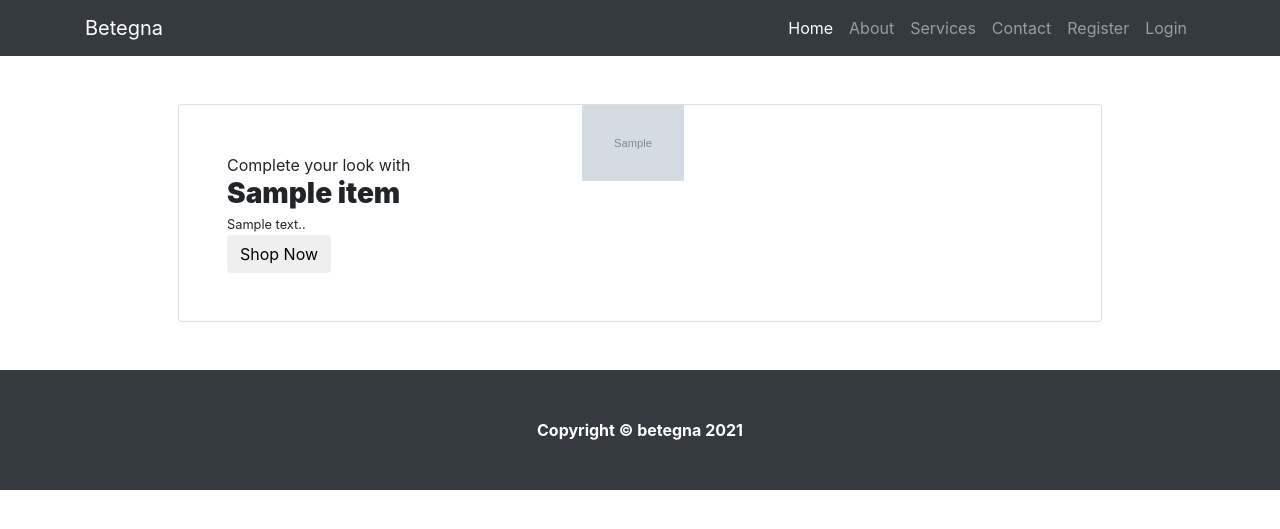
After one commit to chapimenge3/Betegna, a Django app: page /item/1/ in a window 1280 px wide. The commit adds this page. Shown: the top 529 px of the page. Run offline with Django 3.2, Linux system fonts and the light colour scheme; tables that the repository leaves empty hold one stand-in row (values such as "Sample post"); grey boxes marked "Sample" are stand-in pictures; some libraries are stand-ins or nearby versions.

Commit message:
item detail view added

```diff
--- a/Betegna/Items/urls.py
+++ b/Betegna/Items/urls.py
@@ -1,7 +1,8 @@
 from django.urls import  path
 
-from .views import Homepage
+from .views import Homepage, ItemDetail
 
 urlpatterns = [
-    path('', Homepage.as_view(), name="index")
+    path('', Homepage.as_view(), name="index"),
+    path('item/<int:pk>/', ItemDetail.as_view(), name="detail")
 ]
--- a/Betegna/Items/views.py
+++ b/Betegna/Items/views.py
@@ -1,7 +1,7 @@
 import random
 
 from django.shortcuts import render
-from django.views.generic import  TemplateView
+from django.views.generic import  TemplateView, DetailView
 
 
 from .models import Category, Item
@@ -28,3 +28,8 @@ class Homepage(TemplateView):
         # print(stars)
 
         return render(request, self.template_name, context)
+
+class ItemDetail(DetailView):
+    queryset = Item.objects.all()
+    template_name='item.html'
+    context_object_name = 'item'
--- a/Betegna/template/_base.html
+++ b/Betegna/template/_base.html
@@ -10,7 +10,12 @@
     <meta name="description" content="" />
     <meta name="author" content="" />
     <title>{% block title %} {% endblock title %}</title>
-
+    <link
+      rel="stylesheet"
+      href="https://maxcdn.bootstrapcdn.com/bootstrap/4.0.0/css/bootstrap.min.css"
+      integrity="sha384-Gn5384xqQ1aoWXA+058RXPxPg6fy4IWvTNh0E263XmFcJlSAwiGgFAW/dAiS6JXm"
+      crossorigin="anonymous"
+    />
     {% block css %} {% endblock css %}
   </head>
   <body>
@@ -42,10 +47,16 @@
             <li class="nav-item"><a class="nav-link" href="#!">Contact</a></li>
 
             {% if not user.is_authenticated %}
-            <li class="nav-item"><a class="nav-link" href="{% url 'login' %}">Register</a></li>
-            <li class="nav-item"><a class="nav-link" href="{% url 'login' %}">Login</a></li>
+            <li class="nav-item">
+              <a class="nav-link" href="{% url 'login' %}">Register</a>
+            </li>
+            <li class="nav-item">
+              <a class="nav-link" href="{% url 'login' %}">Login</a>
+            </li>
             {% else %}
-            <li class="nav-item"><a class="nav-link" href="{% url 'logout' %}">Logout</a></li>
+            <li class="nav-item">
+              <a class="nav-link" href="{% url 'logout' %}">Logout</a>
+            </li>
             {% endif %}
           </ul>
         </div>
@@ -53,8 +64,12 @@
     </nav>
     {% block content %} {% endblock content %}
     <footer class="py-5 bg-dark">
-      <div class="container"><p class="m-0 text-center text-white">Copyright &copy; betegna 2021</p></div>
-  </footer>
+      <div class="container">
+        <p class="m-0 text-center text-white">Copyright &copy; betegna 2021</p>
+      </div>
+    </footer>
+    <script src="https://code.jquery.com/jquery-3.5.1.slim.min.js"></script>
+    <script src="https://cdn.jsdelivr.net/npm/bootstrap@4.6.0/dist/js/bootstrap.bundle.min.js"></script>
     {% block js %} {% endblock js %}
   </body>
 </html>
--- a/Betegna/template/index.html
+++ b/Betegna/template/index.html
@@ -111,8 +111,7 @@
   </div>
 </div>
 {% endblock content %} {% comment %} Js imports {% endcomment %} {% block js %}
-<script src="https://code.jquery.com/jquery-3.5.1.slim.min.js"></script>
-<script src="https://cdn.jsdelivr.net/npm/bootstrap@4.6.0/dist/js/bootstrap.bundle.min.js"></script>
+
 
 <script src="{% static 'js/scripts.js' %}"></script>
 {% endblock js %}
--- /dev/null
+++ b/Betegna/template/item.html
@@ -0,0 +1,27 @@
+{% extends "_base.html" %}
+
+{% block css %}
+
+<link rel="stylesheet" href="https://maxcdn.bootstrapcdn.com/bootstrap/4.0.0/css/bootstrap.min.css" integrity="sha384-Gn5384xqQ1aoWXA+058RXPxPg6fy4IWvTNh0E263XmFcJlSAwiGgFAW/dAiS6JXm" crossorigin="anonymous">
+{% endblock %}
+
+{% block content %}
+<div class="container-fluid px-1 py-5 mx-auto row justify-content-center">
+    <div class="col-lg-9 col-sm-11 ">
+        <div class="card pl-4 pl-md-5 pr-3">
+            <div class="row">
+                <div class="left-side col-md-5">
+                    <p class="pt-5 mb-0">Complete your look with </b></p>
+                    <h3 class="mb-0"><strong><b>{{ item.name }} </strong></h3> <small class="">{{item.description}}.</small><br> <button class="btn btn-pink mb-5">Shop Now</button>
+                </div>
+                <div class="right-side col-md-7 row justify-content-center">
+                    <div class="d-flex">
+                        <img  width="50%"
+                        height="50%" class="boy-img fit-image img-fluid" src="{{item.image.url}}"> </div>
+                </div>
+            </div>
+        </div>
+    </div>
+</div>
+
+{% endblock %}
```
Also changed, not shown: Betegna/static/css/item.css (added, +53 -0 lines).
